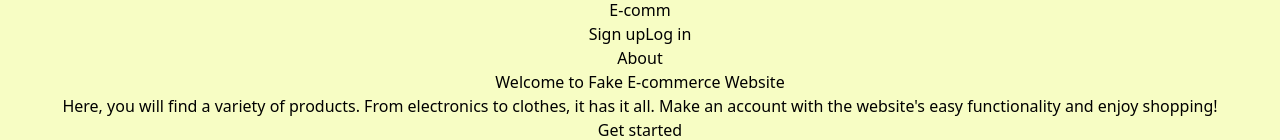
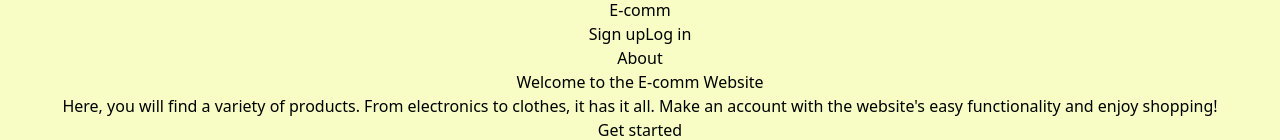
Before and after one commit to mokshhhhh/E-commerce-using-Reactjs, a React (Vite) app: page / in a window 1280 px wide. Shown: the part 302-442 px from the top of the page. Built offline with nearby package versions, Linux system fonts and the light colour scheme.

Commit message:
minor welcome page change

```diff
--- a/src/Components/Welcome/Welcome.jsx
+++ b/src/Components/Welcome/Welcome.jsx
@@ -8,7 +8,7 @@ export default function Welcome() {
         <section className="  bg-center bg-no-repeat bg-[url('https://www.searchenginejournal.com/wp-content/uploads/2022/08/google-shopping-ads-6304dccb7a49e-sej-1280x720.png')] bg-opacity-60 bg-gray-800 bg-blend-multiply">
           <div className="  object-contain mx-auto max-w-screen-xl text-center py-24 lg:py-56">
             <h1 className=" text-4xl font-extrabold tracking-tight leading-none text-white md:text-5xl lg:text-6xl">
-              Welcome to Fake E-commerce Website
+              Welcome to the E-comm Website
             </h1>
             <p className="mb-8 text-lg font-normal text-gray-300 lg:text-xl sm:px-16 lg:px-48">
               {" "}
```
